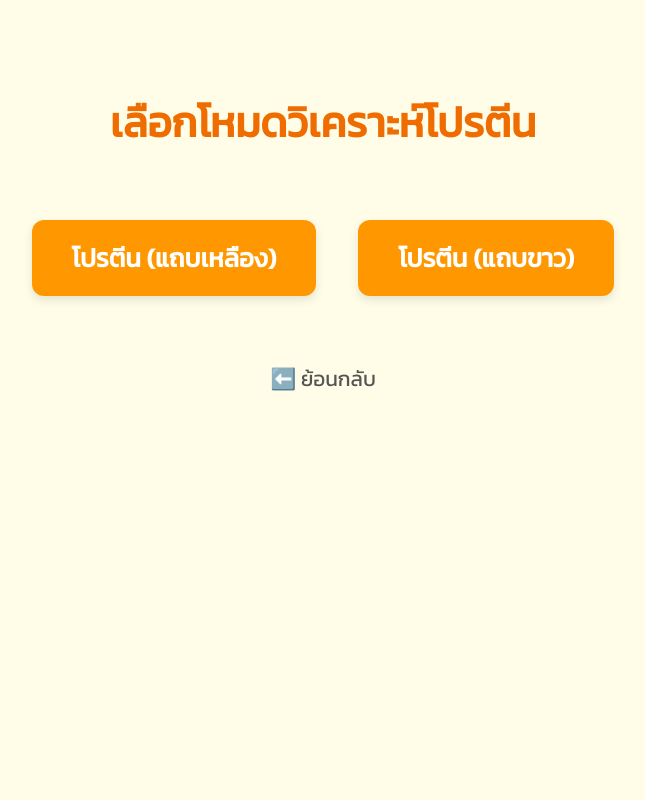
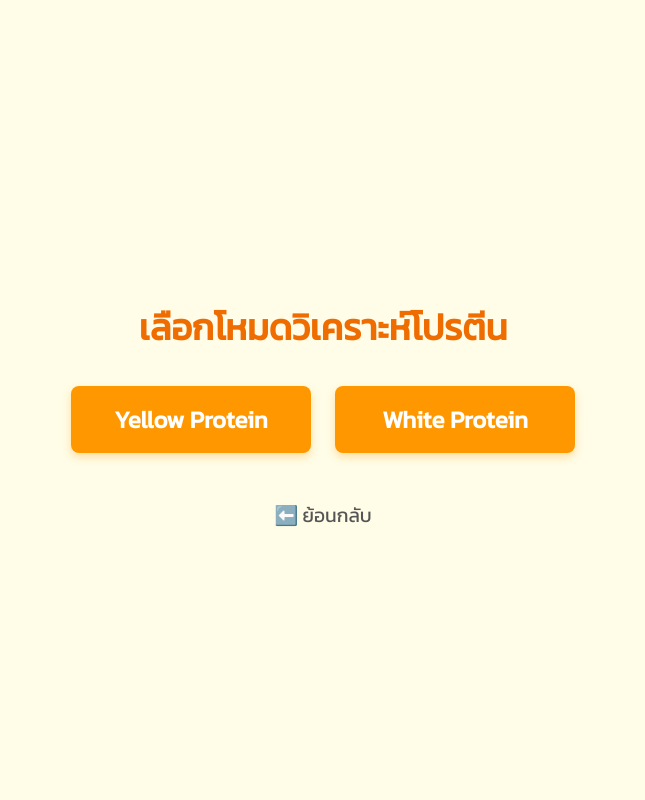
Before and after one commit to tonklaxi/jectchinew, a Flask app: page /select-protein-mode in a window 1280 px wide. Shown: the whole page, without its empty margins (317-962 px from the left). Run offline with Flask 3, Linux system fonts and the light colour scheme.

Commit message:
Add files via upload

```diff
--- a/templates/select-protein-mode.html
+++ b/templates/select-protein-mode.html
@@ -1,53 +1,77 @@
 <!DOCTYPE html>
 <html lang="th">
 <head>
-    <meta charset="UTF-8">
+    <meta charset="UTF-8" />
     <title>เลือกโหมดโปรตีน</title>
-    <link href="https://fonts.googleapis.com/css2?family=Kanit&display=swap" rel="stylesheet">
+    <link href="https://fonts.googleapis.com/css2?family=Kanit&display=swap" rel="stylesheet" />
     <style>
+        html, body {
+            height: 100%;
+            margin: 0;
+        }
         body {
             font-family: 'Kanit', sans-serif;
+            background-color: #fffde7;
+            font-size: 1.5rem;
+            display: flex;
+            flex-direction: column;
+            justify-content: center;  /* กลางแนวตั้ง */
+            align-items: center;      /* กลางแนวนอน */
+            padding: 40px;
+            box-sizing: border-box;
             text-align: center;
-            padding: 3rem 2rem;
-            background-color: #fffde7;
         }
         h2 {
-            font-size: 2.6rem;
+            margin-bottom: 2rem;
+            color: #ef6c00;
+        }
+        .button-row {
+            display: flex;
+            gap: 1.5rem;  /* ช่องว่างระหว่างปุ่ม */
+            justify-content: center;
             margin-bottom: 3rem;
-            color: #ef6c00;
+            flex-wrap: wrap; /* ถ้าหน้าจอเล็กจะย่อบรรทัด */
         }
         a.button {
             display: inline-block;
-            margin: 1.2rem;
-            padding: 1.2rem 2.5rem;
+            padding: 1rem 2.5rem;
             background: #ff9800;
-            color: white;
+            color: #fff;
             text-decoration: none;
-            border-radius: 0.75rem;
-            font-size: 1.6rem;
-            font-weight: bold;
-            box-shadow: 0 4px 10px rgba(0,0,0,0.1);
-            transition: background 0.3s ease;
+            border-radius: 0.5rem;
+            font-weight: 600;
+            min-width: 160px;
+            box-shadow: 0 4px 8px rgba(255, 152, 0, 0.3);
+            transition: background 0.3s ease, box-shadow 0.3s ease;
+            text-align: center;
         }
-        a.button:hover {
+        a.button:hover,
+        a.button:focus {
             background: #f57c00;
+            box-shadow: 0 6px 12px rgba(245, 124, 0, 0.5);
+            outline: none;
         }
         a.back {
             display: block;
-            margin-top: 3rem;
-            font-size: 1.3rem;
             color: #555;
+            font-size: 1.2rem;
             text-decoration: none;
+            transition: color 0.3s ease;
         }
-        a.back:hover {
+        a.back:hover,
+        a.back:focus {
+            color: #ef6c00;
             text-decoration: underline;
+            outline: none;
         }
     </style>
 </head>
 <body>
     <h2>เลือกโหมดวิเคราะห์โปรตีน</h2>
-    <a class="button" href="/upload-page?mode=yellow_protein">โปรตีน (แถบเหลือง)</a>
-    <a class="button" href="/upload-page?mode=white_protein">โปรตีน (แถบขาว)</a>
+    <div class="button-row">
+        <a class="button" href="/upload-page?mode=yellow_protein">Yellow Protein</a>
+        <a class="button" href="/upload-page?mode=white_protein">White Protein</a>
+    </div>
     <a class="back" href="/select-analysis-type">⬅️ ย้อนกลับ</a>
 </body>
 </html>
```
Also changed, not shown: templates/landing.html (+9 -8 lines), templates/result.html (+26 -16 lines), templates/select-analysis-type.html (+20 -6 lines), templates/select-nitrite-mode.html (+44 -20 lines), templates/select_mode.html (+23 -15 lines), templates/upload.html (+30 -9 lines).
